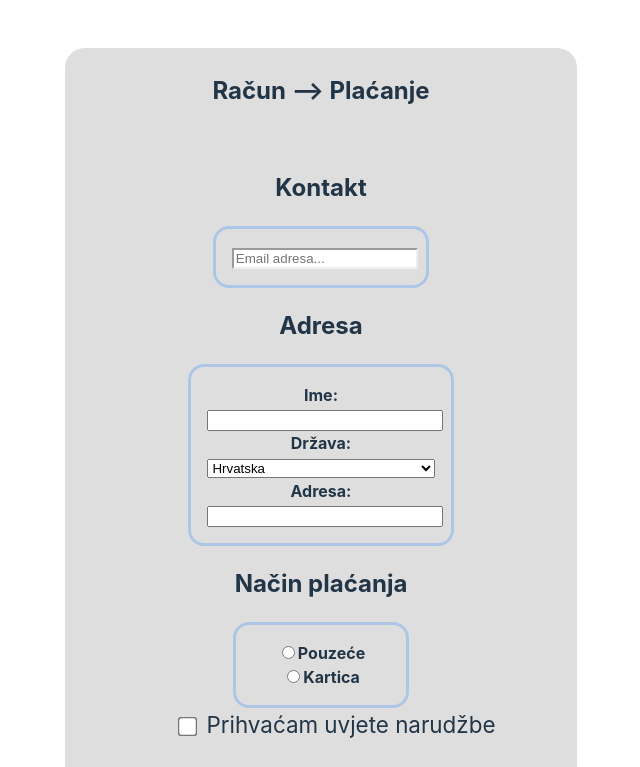
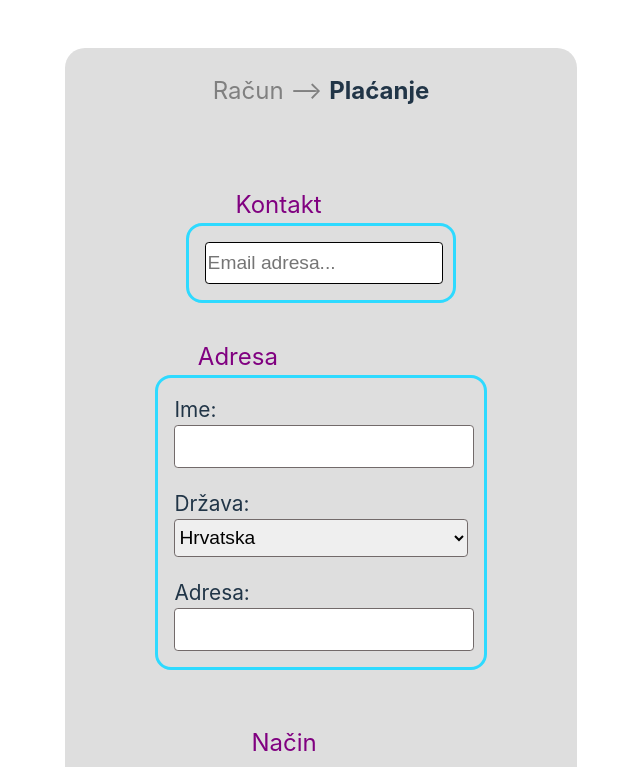
Before and after one commit to pinjamar/ICT-projects, a React (Vite) app in the folder Form/: page / in a window 1280 px wide. Shown: the top 767 px of the page, without its empty margins (319-959 px from the left). Built offline with nearby package versions, Linux system fonts and the light colour scheme.

Commit message:
styling finished

```diff
--- a/Form/src/App.css
+++ b/Form/src/App.css
@@ -2,7 +2,12 @@
   max-width: 1280px;
   margin: 0 auto;
   padding: 2rem;
-  text-align: center;
+  /* text-align: center; */
+}
+
+.invoice-title {
+  color: gray;
+  font-weight: normal;
 }
 
 .form {
@@ -20,7 +25,7 @@
 }
 
 .form-element {
-  border: 3px solid rgb(173, 198, 230);
+  border: 3px solid #2edaff;
   border-radius: 1em;
   padding: 1em;
   font-weight: bold;
@@ -28,14 +33,56 @@
   align-self: center;
 }
 
+.country-wrapper,
+.address-wrapper {
+  margin-top: 20px;
+}
+
+.email-title,
+.address-title {
+  text-align: left;
+  margin: 1.5em 0 0 2.5em;
+  color: purple;
+  font-weight: normal;
+}
+
+.name-label,
+.country-label,
+.address-label {
+  font-size: 1.3em;
+  font-weight: normal;
+}
+
+.payment-title {
+  text-align: center;
+  position: relative;
+  width: 25%;
+  top: 35px;
+  margin-left: 10%;
+  color: purple;
+  font-weight: normal;
+  background-color: #dedede;
+}
+
+.payment-element {
+  text-align: left;
+  font-size: 1.3em;
+  font-weight: normal;
+}
+
 .terms-confirmation {
   text-align: left;
-  margin-left: 30px;
+  margin: 2em 3.5em;
 }
 
 .text-input {
   width: 100%;
+  height: 2em;
+  font-size: 1.2em;
+  border-radius: 0.2em;
+  border: 1px solid rgb(114, 106, 106);
 }
+
 input[type='checkbox'] {
   transform: scale(1.5);
 }
@@ -43,3 +90,8 @@ input[type='checkbox'] {
   margin-left: 10px;
   font-size: 1.4rem;
 }
+
+.button {
+  display: flex;
+  justify-content: center;
+}
--- a/Form/src/App.jsx
+++ b/Form/src/App.jsx
@@ -13,14 +13,16 @@ function App() {
     <form onSubmit={handleSubmit} className="form">
       <div className="title">
         <h1>
-          Račun --&gt; <span>Plaćanje</span>
+          <span className="invoice-title">Račun --&gt; </span>Plaćanje
         </h1>
       </div>
       <Email />
       <Contact />
       <Payment />
       <Terms />
-      <button type="submit">Naruči</button>
+      <div className="button">
+        <button type="submit">Naruči</button>
+      </div>
     </form>
   );
 }
--- a/Form/src/components/Contact.jsx
+++ b/Form/src/components/Contact.jsx
@@ -11,7 +11,7 @@ const Contact = () => {
 
   const validateName = () => {
     if (!name) {
-      setNameError('Name is required');
+      setNameError('Molimo unesite ime!');
       return false;
     }
     setNameError('');
@@ -20,7 +20,7 @@ const Contact = () => {
 
   const validateCountry = () => {
     if (!country) {
-      setCountryError('Please select a country');
+      setCountryError('Molimo odaberite zemlju!');
       return false;
     }
     setCountryError('');
@@ -29,30 +29,32 @@ const Contact = () => {
 
   const validateAddress = () => {
     if (!address) {
-      setAddressError('Address is required');
+      setAddressError('Molimo unesite adresu!');
       return false;
     }
     setAddressError('');
     return true;
   };
 
-  const handleSubmit = (event) => {
+  const handleAddress = (event) => {
     event.preventDefault();
     const isNameValid = validateName();
     const isCountryValid = validateCountry();
     const isAddressValid = validateAddress();
 
     if (isNameValid && isCountryValid && isAddressValid) {
-      console.log('Form submitted:', { name, country, address });
+      console.log('Adresa unesena:', { name, country, address });
     }
   };
 
   return (
     <div className="form-element-wrapper">
-      <h2>Adresa</h2>
-      <form onSubmit={handleSubmit} className="form-element">
+      <h2 className="address-title">Adresa</h2>
+      <form onSubmit={handleAddress} className="form-element">
         <div>
-          <label htmlFor="name">Ime:</label>
+          <label htmlFor="name" className="name-label">
+            Ime:
+          </label>
           <input
             type="text"
             id="name"
@@ -63,14 +65,16 @@ const Contact = () => {
           />
           {nameError && <span style={{ color: 'red' }}>{nameError}</span>}
         </div>
-        <div>
-          <label htmlFor="country">Država:</label>
+        <div className="country-wrapper">
+          <label htmlFor="country" className="country-label">
+            Država:
+          </label>
           <select
             id="country"
             value={country}
             onChange={(e) => setCountry(e.target.value)}
             onBlur={validateCountry}
-            className="text-input"
+            className="text-input country-select"
           >
             <option value="">Hrvatska</option>
             {countries.map((c) => (
@@ -81,8 +85,10 @@ const Contact = () => {
           </select>
           {countryError && <span style={{ color: 'red' }}>{countryError}</span>}
         </div>
-        <div>
-          <label htmlFor="address">Adresa:</label>
+        <div className="address-wrapper">
+          <label htmlFor="address" className="address-label">
+            Adresa:
+          </label>
           <input
             id="address"
             value={address}
--- a/Form/src/components/Email.jsx
+++ b/Form/src/components/Email.jsx
@@ -13,9 +13,9 @@ const Email = () => {
   const handleEmail = (event) => {
     event.preventDefault();
     if (isValid) {
-      console.log('Email submitted:', email);
+      console.log('Email unesen:', email);
     } else {
-      console.log('Invalid email:', email);
+      console.log('Neispravan email:', email);
     }
   };
 
@@ -26,7 +26,7 @@ const Email = () => {
 
   return (
     <div className="form-element-wrapper">
-      <h2>Kontakt</h2>
+      <h2 className="email-title">Kontakt</h2>
       <form onSubmit={handleEmail} className="form-element">
         <input
           type="email"
--- a/Form/src/components/Payment.jsx
+++ b/Form/src/components/Payment.jsx
@@ -1,7 +1,7 @@
 import { useState } from 'react';
 
 const PaymentForm = () => {
-  const [paymentMethod, setPaymentMethod] = useState('');
+  const [paymentMethod, setPaymentMethod] = useState('gotovina');
 
   const handlePaymentChange = (event) => {
     setPaymentMethod(event.target.value);
@@ -9,37 +9,37 @@ const PaymentForm = () => {
 
   const handlePayment = () => {
     if (paymentMethod) {
-      console.log('Payment method selected:', paymentMethod);
+      console.log('Odabran način plaćanja:', paymentMethod);
     } else {
-      console.log('Please select a payment method');
+      console.log('Molimo odaberite način plaćanja!');
     }
   };
 
   return (
     <div className="form-element-wrapper">
-      <h2>Način plaćanja</h2>
-      <form onSubmit={handlePayment} className="form-element">
+      <h2 className="payment-title">Način plaćanja:</h2>
+      <form onSubmit={handlePayment} className="form-element payment-element">
         <div>
           <input
             type="radio"
-            id="cash"
+            id="gotovina"
             name="paymentMethod"
-            value="cash"
-            checked={paymentMethod === 'cash'}
+            value="gotovina"
+            checked={paymentMethod === 'gotovina'}
             onChange={handlePaymentChange}
           />
-          <label htmlFor="cash">Pouzeće</label>
+          <label htmlFor="gotovina">Pouzeće</label>
         </div>
         <div>
           <input
             type="radio"
-            id="card"
+            id="kartica"
             name="paymentMethod"
-            value="card"
-            checked={paymentMethod === 'card'}
+            value="kartica"
+            checked={paymentMethod === 'kartica'}
             onChange={handlePaymentChange}
           />
-          <label htmlFor="card">Kartica</label>
+          <label htmlFor="kartica">Kartica</label>
         </div>
       </form>
     </div>
--- a/Form/src/components/Terms.jsx
+++ b/Form/src/components/Terms.jsx
@@ -21,7 +21,7 @@ const Terms = () => {
           checked={isChecked}
           onChange={handleCheckboxChange}
         />
-        <label htmlFor="myCheckbox">
+        <label htmlFor="myCheckbox" className="checkbox">
           <span className="acceptance">Prihvaćam uvjete narudžbe</span>
         </label>
       </div>
--- a/Form/src/index.css
+++ b/Form/src/index.css
@@ -2,11 +2,9 @@
   font-family: Inter, system-ui, Avenir, Helvetica, Arial, sans-serif;
   line-height: 1.5;
   font-weight: 400;
-
   color-scheme: light dark;
   color: rgba(255, 255, 255, 0.87);
   background-color: #242424;
-
   font-synthesis: none;
   text-rendering: optimizeLegibility;
   -webkit-font-smoothing: antialiased;
@@ -47,7 +45,7 @@ button {
   background-color: #1a1a1a;
   cursor: pointer;
   transition: border-color 0.25s;
-  margin: 2em 0;
+  margin: 1.5em 0;
 }
 button:hover {
   border-color: #646cff;
```
